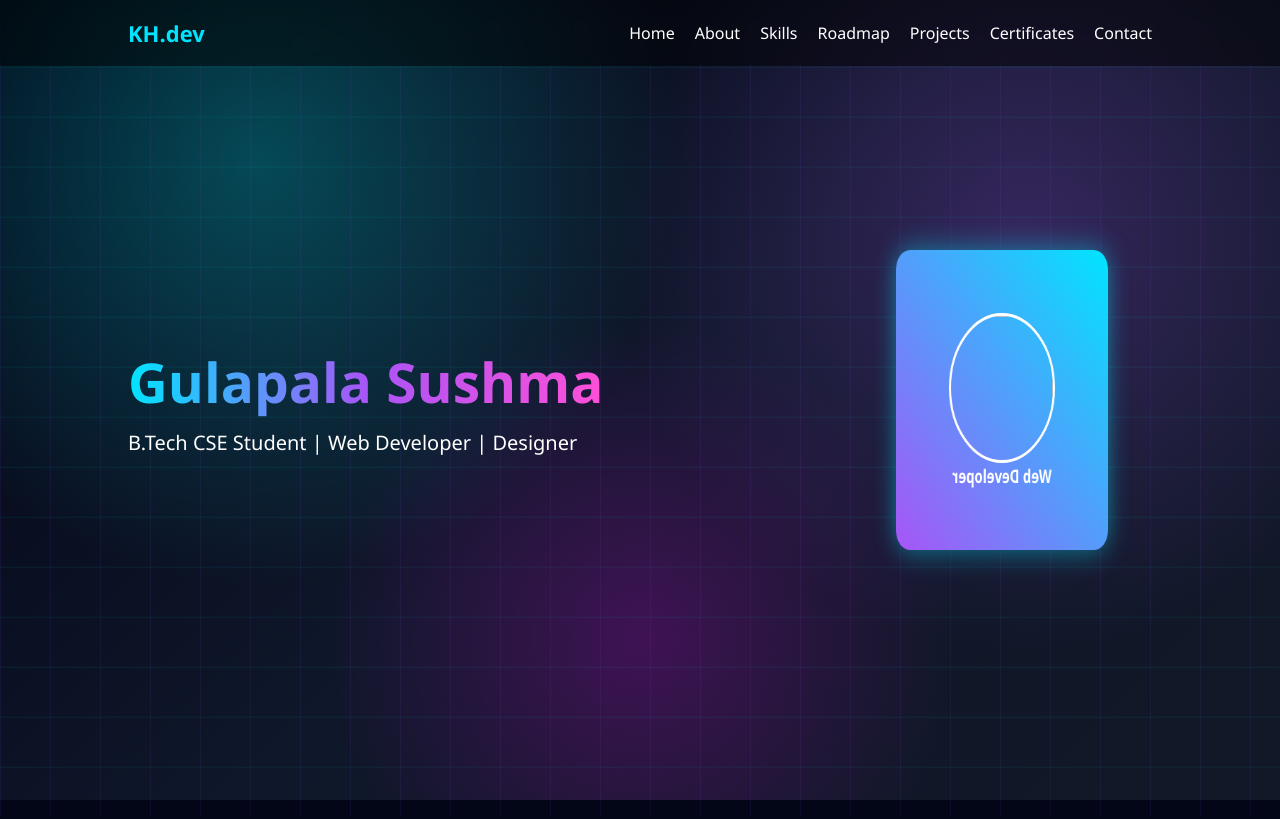
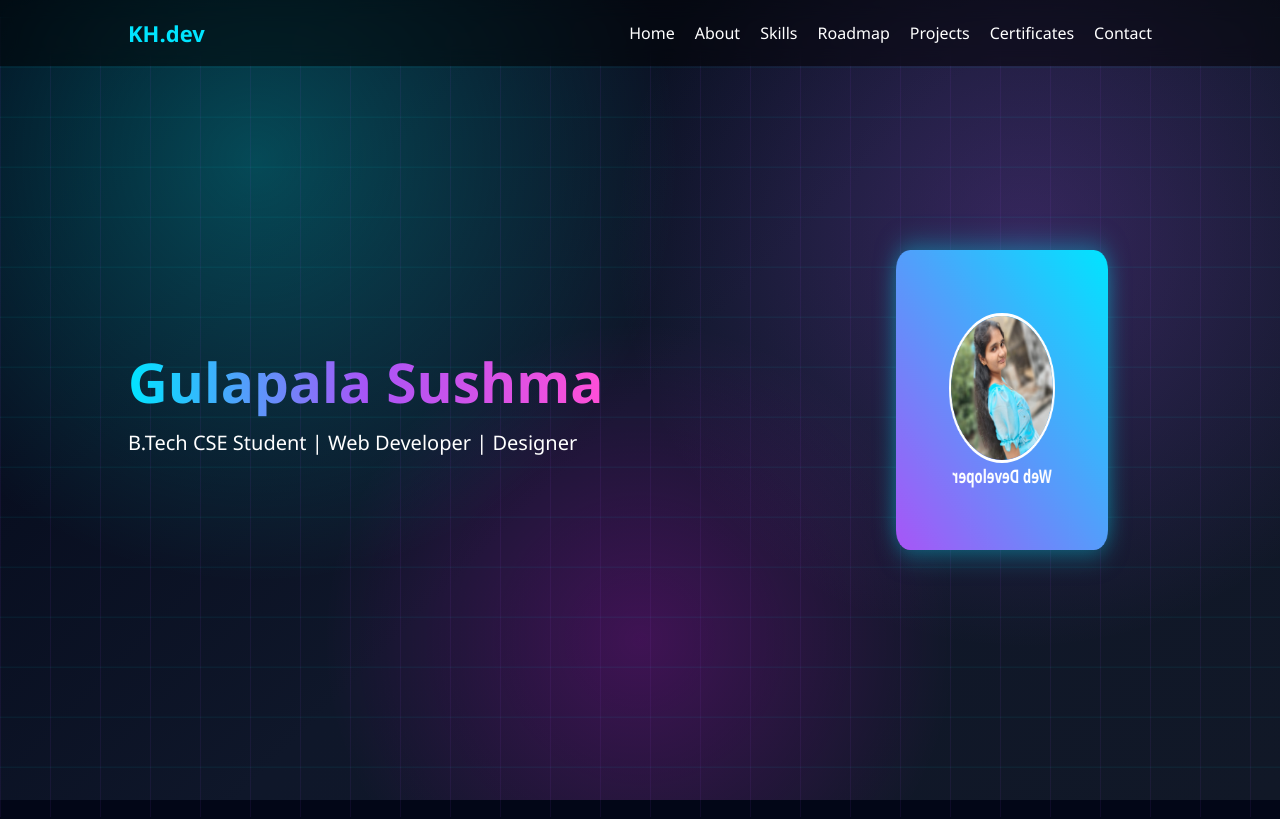
Before and after one commit to gulapalasushma/portfolio-website, a plain HTML site: page index.html in a window 1280 px wide. Shown: the top 819 px of the page. Drawn offline with Linux system fonts and the light colour scheme.

Commit message:
Update index.html

```diff
--- a/index.html
+++ b/index.html
@@ -342,7 +342,7 @@ margin-top:30px;
 
 <div class="card3d">
 <div class="card-inner">
-<img src="sushmajpg.jpeg">
+<img src="sushma.jpg.jpeg">
 <h3>Web Developer</h3>
 </div>
 </div>
```
